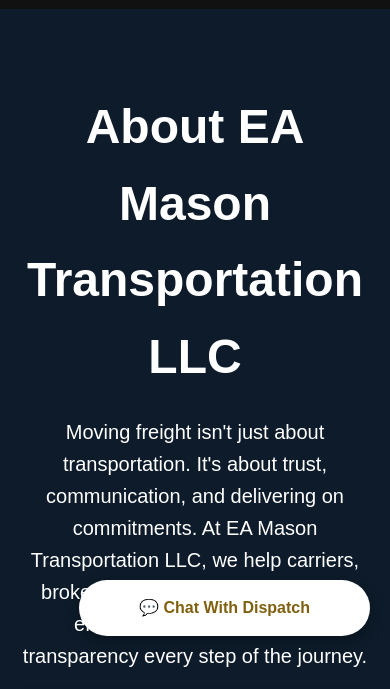
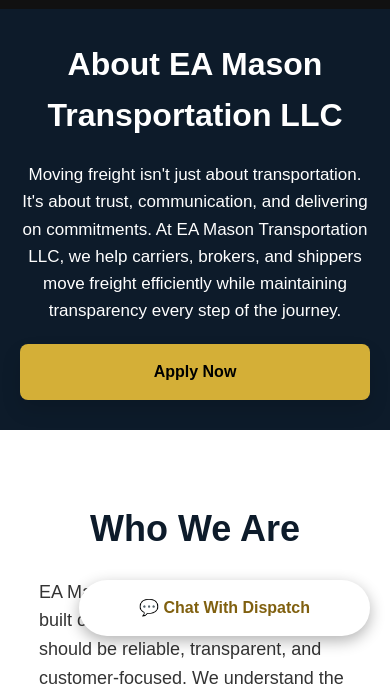
Before and after one commit to jarretnc-cloud/eamasontransportation, a plain HTML site: page about us.html in a window 390 px wide. Shown: the part 148-837 px from the top of the page. Drawn offline with Linux system fonts and the light colour scheme.

Commit message:
hero section change

```diff
--- a/about us.html
+++ b/about us.html
@@ -11,7 +11,8 @@
     .hero{
     background:#0d1b2a;
     color:white;
-    padding:80px 20px;
+    min-height:330px;
+    padding:30px 20px;
     text-align:center;
 }
 
@@ -43,8 +44,26 @@
 }
 
 @media (max-width:768px) {
+    .hero h1 {
+        font-size:36px;
+    }
+
+    .hero p {
+        font-size:18px;
+    }
+
     .hero .hero-content a.hero-btn {
         width:100%;
+    }
+}
+
+@media (max-width:520px) {
+    .hero h1 {
+        font-size:32px;
+    }
+
+    .hero p {
+        font-size:17px;
     }
 }
 
```
